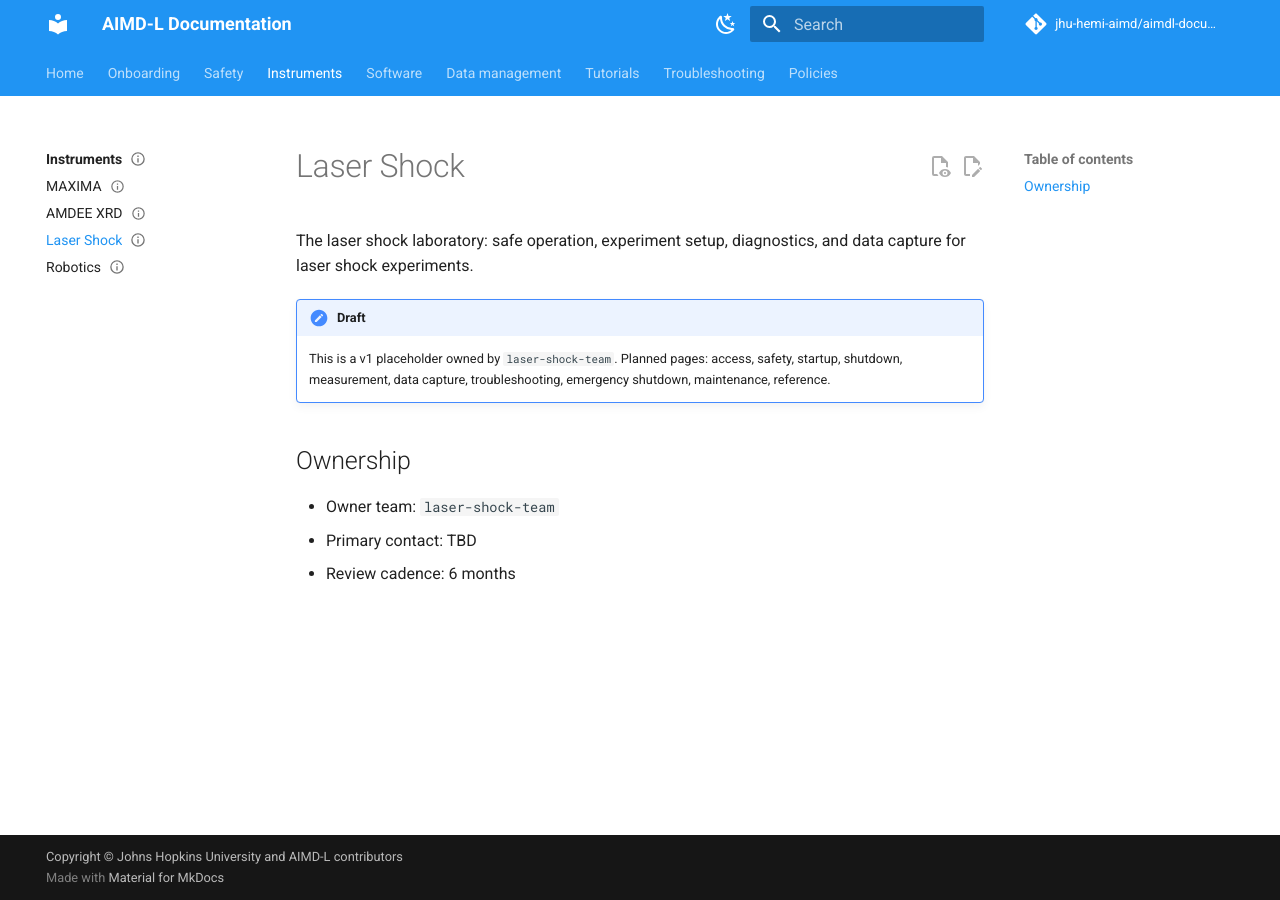
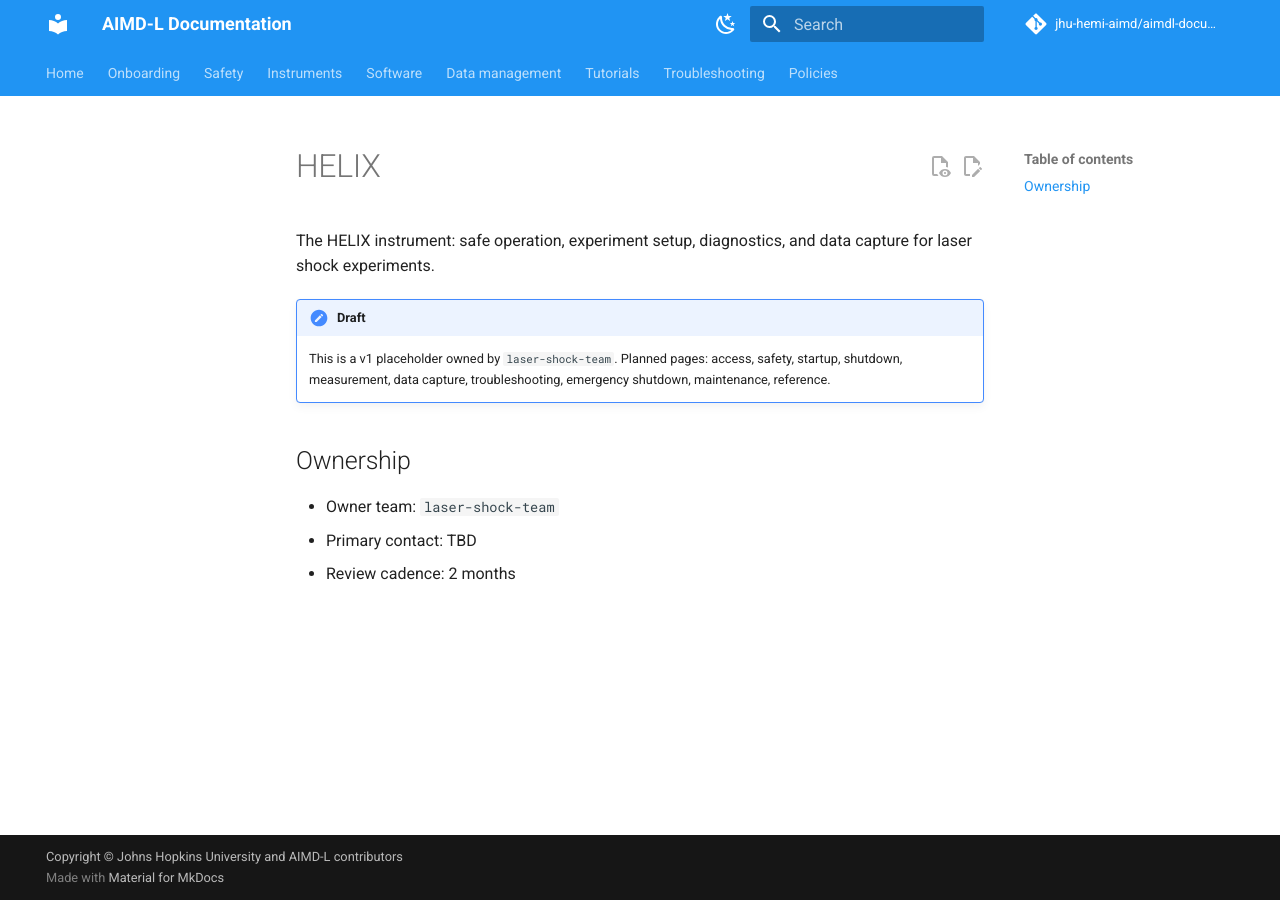
Before and after one commit to jhu-hemi-aimd/aimdl-documentation, an MkDocs documentation site: the page built from docs/instruments/helix/index.md, in a window 1280 px wide. Built offline with MkDocs 1.6.1 and Material for MkDocs 9.7.7, drawn with Linux system fonts in a browser that asks for light colours; comment, search, counter and statistics services are not loaded.

Commit message:
updating instrument docs
fixing table of contents organization of stations

```diff
--- a/docs/instruments/laser-shock/index.md
+++ b/docs/instruments/helix/index.md
@@ -1,5 +1,5 @@
 ---
-title: Laser Shock
+title: HELIX
 status: draft
 owner_team: laser-shock-team
 last_reviewed: null
@@ -7,9 +7,9 @@
 safety_level: operational
 ---
 
-# Laser Shock
+# HELIX
 
-The laser shock laboratory: safe operation, experiment setup, diagnostics, and data capture for laser shock experiments.
+The HELIX instrument: safe operation, experiment setup, diagnostics, and data capture for laser shock experiments.
 
 !!! note "Draft"
     This is a v1 placeholder owned by `laser-shock-team`. Planned pages: access, safety,
@@ -20,4 +20,4 @@
 
 - Owner team: `laser-shock-team`
 - Primary contact: TBD
-- Review cadence: 6 months
+- Review cadence: 2 months
```
Also changed, not shown: docs/instruments/amdee-xrd/index.md (deleted, +0 -23 lines), docs/instruments/index.md (+3 -2 lines), docs/instruments/run_manager/index.md (added, +23 -0 lines), docs/instruments/sphinx/index.md (added, +23 -0 lines).
